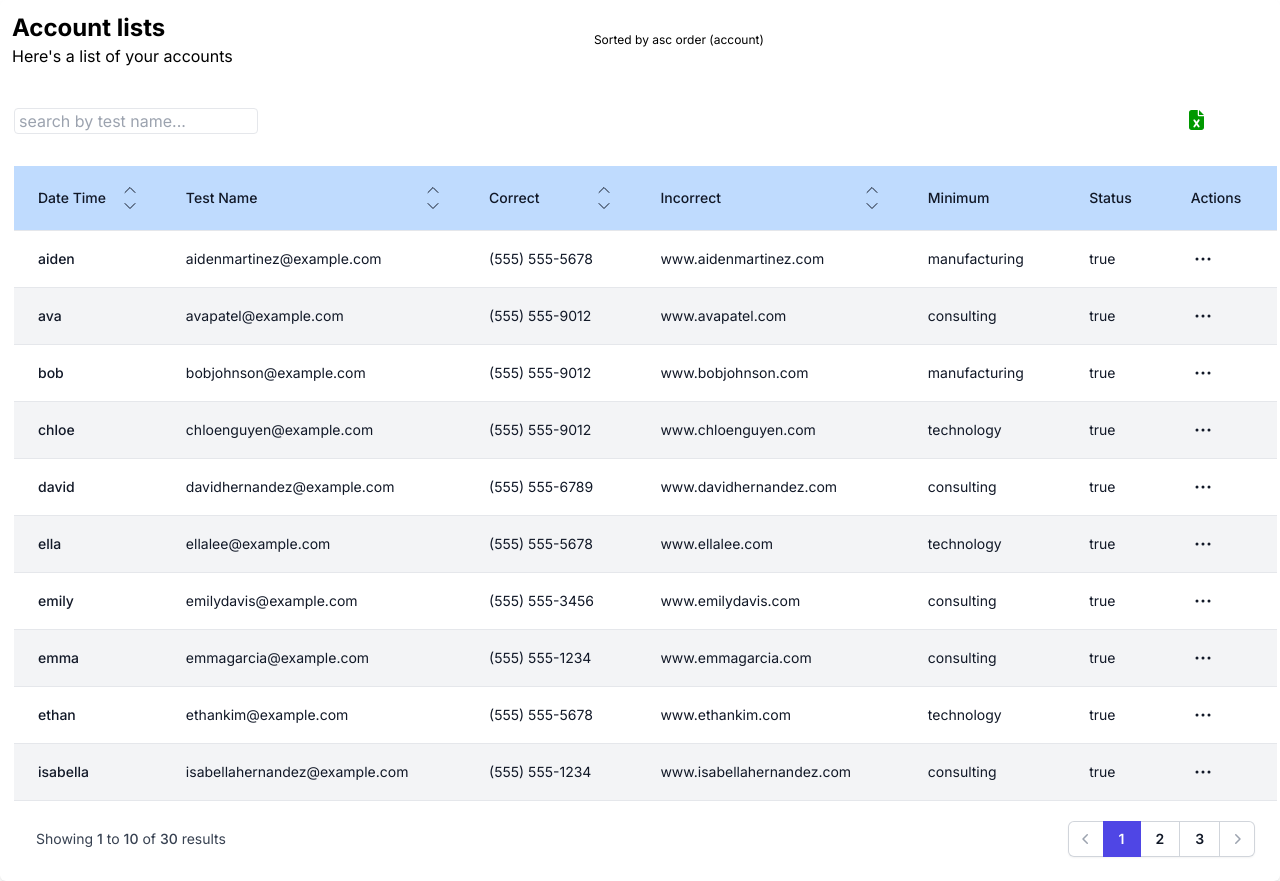
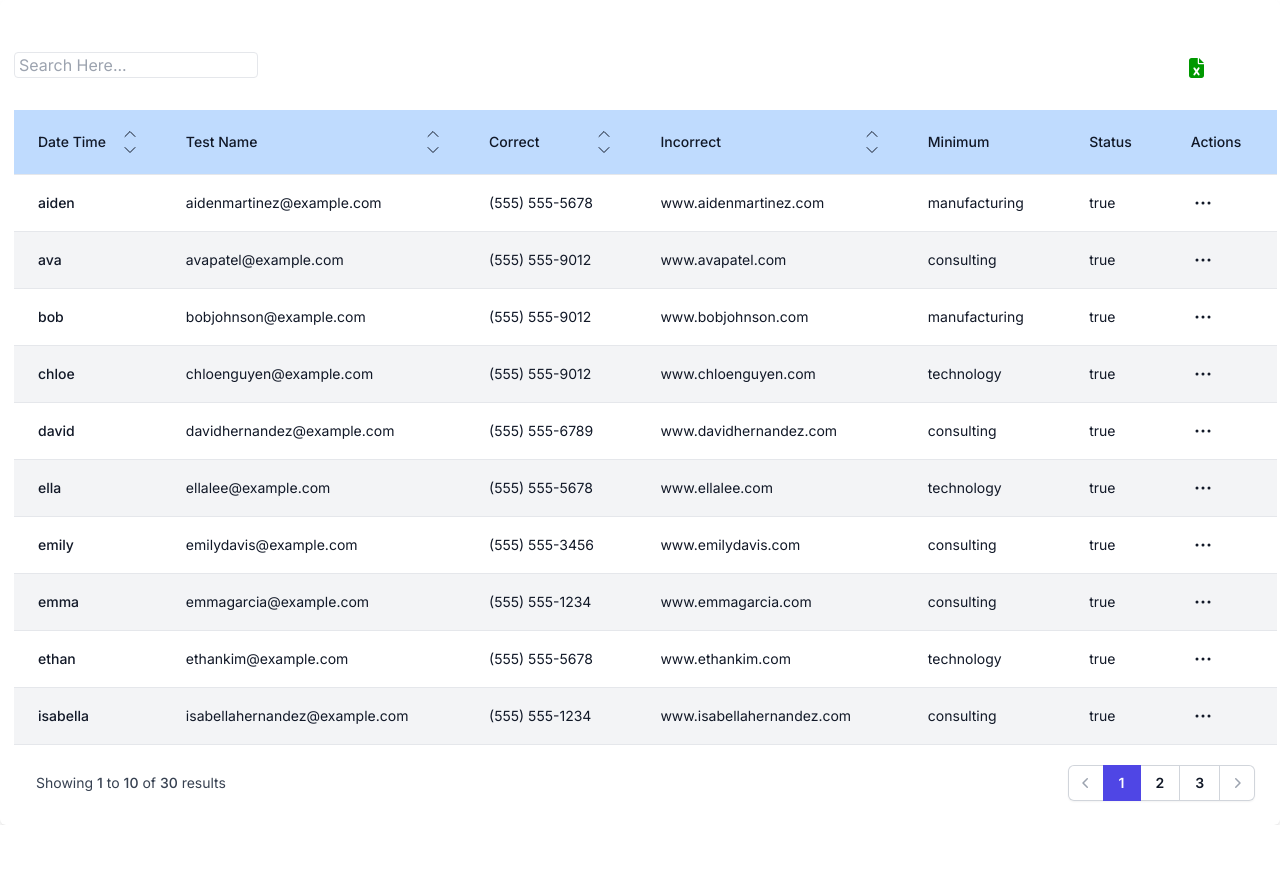
Before and after one commit to sk-py/table_view, a Next.js app in the folder actify_table/: page / in a window 1280 px wide. After the commit the page ends 825 px from the top, so only its background shows below. Built offline with nearby package versions, Linux system fonts and the light colour scheme; what export-from-json would draw is missing.

Commit message:
Design fixed

```diff
--- a/actify_table/src/app/Table.js
+++ b/actify_table/src/app/Table.js
@@ -47,7 +47,7 @@ export default function Table({
               type="text"
               value={search}
               onChange={(e) => setSearch(e.target.value)}
-              placeholder="search by test name..."
+              placeholder="Search Here..."
               className="border px-1 rounded my-8"
             />
             <table className="sm:min-w-full">
--- a/actify_table/src/app/page.js
+++ b/actify_table/src/app/page.js
@@ -65,43 +65,11 @@ export default function Main() {
 
   return (
     <div className="bg-white min-h-full rounded-md p-3 shadow-md">
-      <div className="flex flex-col gap-3 lg:flex-row lg:justify-between lg:items-center">
-        <div>
-          <h1 className="font-bold text-2xl">Account lists</h1>
-          <p>Here's a list of your accounts</p>
-        </div>
-        {/* Filter UI */}
-        {/* <div className="flex gap-2">
-          <p>Sort by : </p>
-          <div>
-            <select
-              value={type}
-              onChange={(e) => setType(e.target.value)}
-              name="type"
-              id="type"
-            >
-              <option value="account">Account</option>
-              <option value="email">Email</option>
-              <option value="phone">Phone no</option>
-              <option value="website">Website</option>
-              <option value="industry">Industry</option>
-            </select>
-            <select
-              value={order}
-              name="order"
-              id="order"
-              onChange={(e) => setOrder(e.target.value)}
-            >
-              <option value="asc">Ascending</option>
-              <option value="desc">Descending</option>
-            </select>
-          </div>
-        </div> */}
-        <p className="text-xs">
-          Sorted by {order} order ({type}){" "}
-        </p>
+      <div className="flex gap-3 flex-row justify-between items-center">
+        <div></div>
+
         {/* Excel download button and search bar */}
-        <div className="flex gap-4 items-center mx-16 z-10 -mb-40">
+        <div className="flex gap-4 items-center lg:mx-16 z-10 -mb-28  ">
           <FontAwesomeIcon
             onClick={hanldeExcelDownload}
             className="text-xl cursor-pointer"
```
